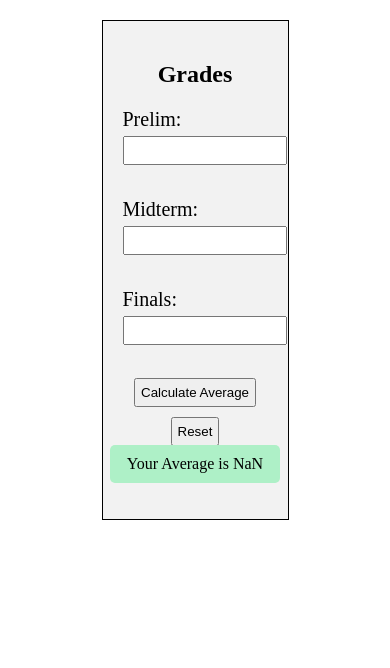
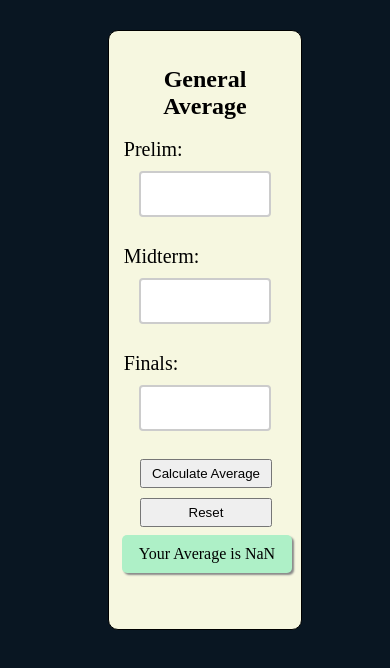
Before and after one commit to Yuancaparas/AverageGrade, a plain HTML site: page index.html in a window 390 px wide. Both pictures are taken after a click on the button "Calculate Average". Drawn offline with Linux system fonts and the light colour scheme.

Commit message:
first commit

```diff
--- a/index.html
+++ b/index.html
@@ -7,21 +7,22 @@
     <link rel="stylesheet" href="index1.css">
     <title>Average Grade</title>
 </head>
-<body>
+<body background-color="black">
     <center><div class="box">
-        <h2>Grades</h2>
+        <h2>General Average</h2>
         <center>  <form>
           <label for="prelimGrade">Prelim:</label>
-          <input type="number" id="prelimGrade" name="prelimGrade" required min="0" max="100"><br><br>
+          <input type="number" id="prelimGrade" name="prelimGrade" min="0" max="100" required oninput="javascript: if (this.value.length > this.maxLength) this.value = this.value.slice(0, this.maxLength);" maxlength="4"> <br><br>
           <label for="midtermGrade">Midterm:</label>
-          <input type="number" id="midtermGrade" name="midtermGrade" required min="0" max="100"><br><br>
+          <input type="number" id="midtermGrade" name="midtermGrade" min="0" max="100" required oninput="javascript: if (this.value.length > this.maxLength) this.value = this.value.slice(0, this.maxLength);" maxlength="4"><br><br>
           <label for="finalsGrade">Finals:</label>
-          <input type="number" id="finalsGrade" name="finalsGrade" required min="0" max="100"><br><br>
+          <input type="number" id="finalsGrade" name="finalsGrade" min="0" max="100" required oninput="javascript: if (this.value.length > this.maxLength) this.value = this.value.slice(0, this.maxLength);" maxlength="4"><br><br>
         <center> <input type="button" value="Calculate Average" onclick="calculateAverage()">
           <input type="button" value="Reset" onclick="resetForm()"></center>
         </div>
         </form>
         <div id="averageBox"></div>
+
       </div>
     </center>
 </body>
--- a/index.js
+++ b/index.js
@@ -4,18 +4,15 @@ function calculateAverage() {
     let finalsGrade = parseInt(document.getElementById("finalsGrade").value);
     let averageGrade = (prelimGrade + midtermGrade + finalsGrade) / 3;
 
-
-
-
-
     if(averageGrade>=96){
 
         let averageBox = document.getElementById("averageBox");
-        averageBox.innerHTML = "Excelent: your Average is : " + averageGrade.toFixed(2) +" or 1.00";
+        averageBox.innerHTML = "Excellent: your Average is : " + averageGrade.toFixed(2) +" or 1.00";
         averageBox.style.display = "block";
     }
 
     else if (averageGrade >= 94) {
+
         let averageBox = document.getElementById("averageBox");
         averageBox.innerHTML = "Very Good: your Average is   " + averageGrade.toFixed(2)+" or 1.25";
         averageBox.style.display = "block";
@@ -25,6 +22,7 @@ function calculateAverage() {
             let averageBox = document.getElementById("averageBox");
             averageBox.innerHTML = "Very Good: your Average is   " + averageGrade.toFixed(2)+" or 1.50";
             averageBox.style.display = "block";
+            averageBox.style.backgroundColor = "#aef0c7";
             }
 
 
@@ -32,6 +30,7 @@ function calculateAverage() {
                 let averageBox = document.getElementById("averageBox");
                 averageBox.innerHTML = "Good: your Average is   " + averageGrade.toFixed(2)+" or 1.75";
                 averageBox.style.display = "block";
+                averageBox.style.backgroundColor = "#aef0c7";
                 }
 
 
@@ -39,32 +38,38 @@ function calculateAverage() {
                     let averageBox = document.getElementById("averageBox");
                     averageBox.innerHTML = "Good: your Average is   " + averageGrade.toFixed(2)+" or 2.00";
                     averageBox.style.display = "block";
+                    averageBox.style.backgroundColor = "#aef0c7";
                     }
 
                     else if (averageGrade >= 83) {
                         let averageBox = document.getElementById("averageBox");
                         averageBox.innerHTML = "Good: your Average is   " + averageGrade.toFixed(2)+" or 2.25";
                         averageBox.style.display = "block";
+                        averageBox.style.backgroundColor = "#aef0c7";
                         }
                         else if (averageGrade >= 80) {
                             let averageBox = document.getElementById("averageBox");
                             averageBox.innerHTML = "Fair: your Average is   " + averageGrade.toFixed(2)+" or 2.50";
                             averageBox.style.display = "block";
+                            averageBox.style.backgroundColor = "#aef0c7";
                             }
                             else if (averageGrade >= 78) {
                                 let averageBox = document.getElementById("averageBox");
                                 averageBox.innerHTML = "Fair: your Average is   " + averageGrade.toFixed(2)+" or 2.75";
                                 averageBox.style.display = "block";
+                                averageBox.style.backgroundColor = "#aef0c7";
                                 }
                                 else if (averageGrade >= 75) {
                                     let averageBox = document.getElementById("averageBox");
                                     averageBox.innerHTML = "Pass: your Average is   " + averageGrade.toFixed(2)+" or 3.00";
                                     averageBox.style.display = "block";
+                                    averageBox.style.backgroundColor = "#aef0c7";
                                     }
-                                    else if (averageGrade >=10 && averageGrade <=74  ) {
+                                    else if (averageGrade >=10 && averageGrade <=74.99  ) {
                                         let averageBox = document.getElementById("averageBox");
-                                        averageBox.innerHTML = "Failure: your Average is   " + averageGrade.toFixed(2)+" or 3.00";
+                                        averageBox.innerHTML = "Failure: your Average is   " + averageGrade.toFixed(2)+" or 5.00";
                                         averageBox.style.display = "block";
+                                        averageBox.style.backgroundColor = "salmon";
                                         }
 
                                         else
@@ -74,6 +79,8 @@ function calculateAverage() {
                                             averageBox.style.display = "block";
                                         }
   }
+
+
   function resetForm() {
     document.getElementById("prelimGrade").value = "";
     document.getElementById("midtermGrade").value = "";
--- a/index1.css
+++ b/index1.css
@@ -1,30 +1,38 @@
+body {
+  background-color: #091622; /* light blue */
+  overflow: hidden;
+}
+
+
 div.box {
 
-    margin: 20px;
-    padding: 20px;
+margin-left: 20px;
+    padding: 15px;
     border: 1px solid black;
-
+margin-top: 30px;
     text-align: center;
     align-items: center;
-
+     border-radius: 10px;
     width: 50%; /* Set the initial width */
-    height: 500px;
+    height: 600px;
   max-width: 100%; /* Set the maximum width */
   padding-bottom: 10%; /* Set the padding as a percentage of the width to achieve a 1:1 aspect ratio */
-  background-color: #f2f2f2; /* Set a background color for the box */
+  background-color: #f6f7e0; /* Set a background color for the box */
   box-sizing: border-box; /* Include padding and border in the element's total width and height */
+
 }
 
 
   h2 {
     font-size: 24px;
-    margin-bottom: 20px;
+    margin-bottom: 18px;
   }
 
   form {
     font-size: 20px;
     text-align: left;
-    margin-left: 20px;
+    margin-left: 0px;
+    margin-right: 30px;
   }
 
   label {
@@ -34,14 +42,24 @@ div.box {
   }
 
   input[type="number"] {
-    width: 150px;
-    padding: 5px;
-    margin-bottom: 10px;
+    width: 100%; /* Set the default width to 100% */
+    padding: 12px 20px; /* Add some padding */
+    margin: 5px 0; /* Add some margin */
+    margin-left: 15px;
+
+    box-sizing: border-box; /* Include padding and border in the box's total width */
+    border: 2px solid #ccc; /* Add a border */
+    border-radius: 4px; /* Add some border radius */
+    font-size: 16px; /* Set the font size */
   }
 
   input[type="button"] {
     padding: 5px;
     margin-bottom: 10px;
+    margin-left: 15px;
+    width: 100%
+
+
   }
 
   #averageBox {
@@ -49,31 +67,51 @@ div.box {
     display: none;
     position: relative;
     top: -100px;
+    left: 20px;
     border-radius: 5px;
     width: 260px;
-    margin-top: 20px;
+    margin-top: 10px;
     padding: 10px;
     text-align: center;
     background-color: #aef0c7;
+    box-shadow: 2px 2px 2px #888;
+
   }
   @media only screen and (max-width: 600px)
   {
 
-    form{
-        margin-left: 0px;
+    input[type="button"]
+    {
+      padding: 5px;
+      margin-left: 16px;
+      display: block; /* Make the buttons block for smaller screens */
+        width: 100%; /* Set the width to 100% for smaller screens */
+
     }
-
     #averageBox {
 
         display: none;
         position: relative;
-        top: -95px;
-        left: 0px;
+        top: -85px;
+        left: 12px;
         border-radius: 5px;
         width: 150PX;
-        margin-top: 20px;
+        margin-top: -10px;
         padding: 10px;
         text-align: center;
         background-color: #aef0c7;
       }
+      div.box
+      {
+        height: 600px;
+        width: 52% ;
+
+      }
+
+      input[type="input"] {
+
+       width: 100%;
+
+
+      }
   }
```
